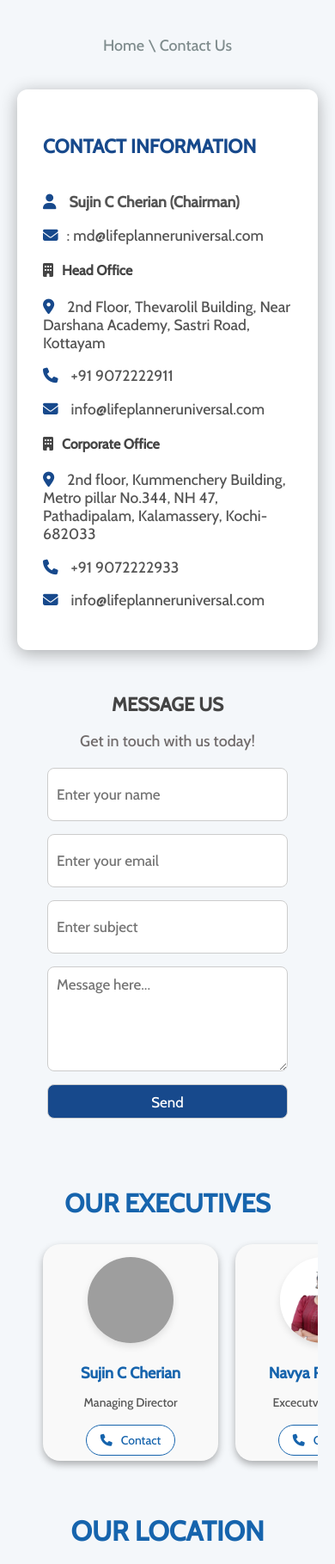
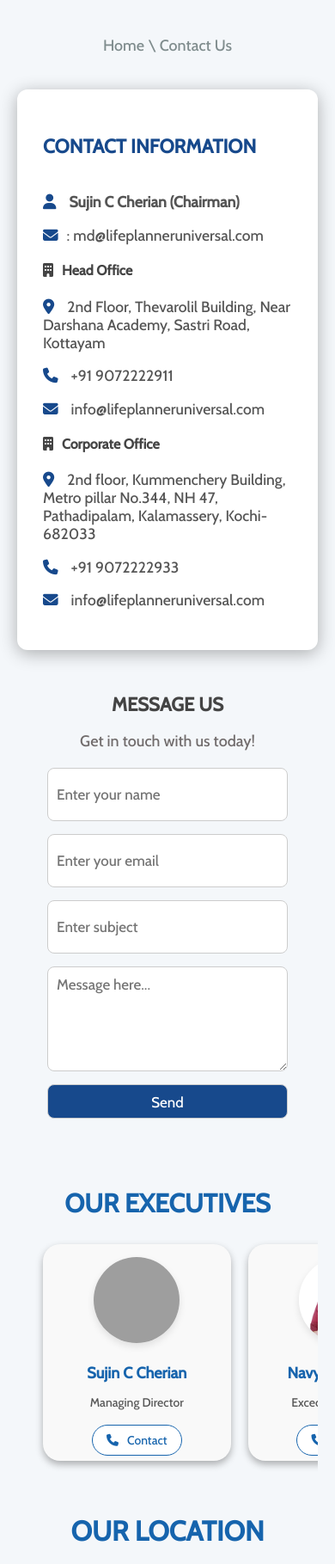
Before and after one commit to lifeplannerdev/lifeplanner, a Django app: page /contact/ in a window 390 px wide. Shown: the part 308-2127 px from the top of the page at 86% size. Run offline with Django 5.2, Linux system fonts and the light colour scheme; some libraries are stand-ins or nearby versions; grey boxes are pictures that could not be loaded.

Commit message:
12th dec commit

```diff
--- a/templates/contact.html
+++ b/templates/contact.html
@@ -443,7 +443,7 @@
 
   @media (max-width: 768px) {
       .profile-card {
-          flex: 0 0 60%;
+          flex: 0 0 65%;
       }
   }
 </style>
```
